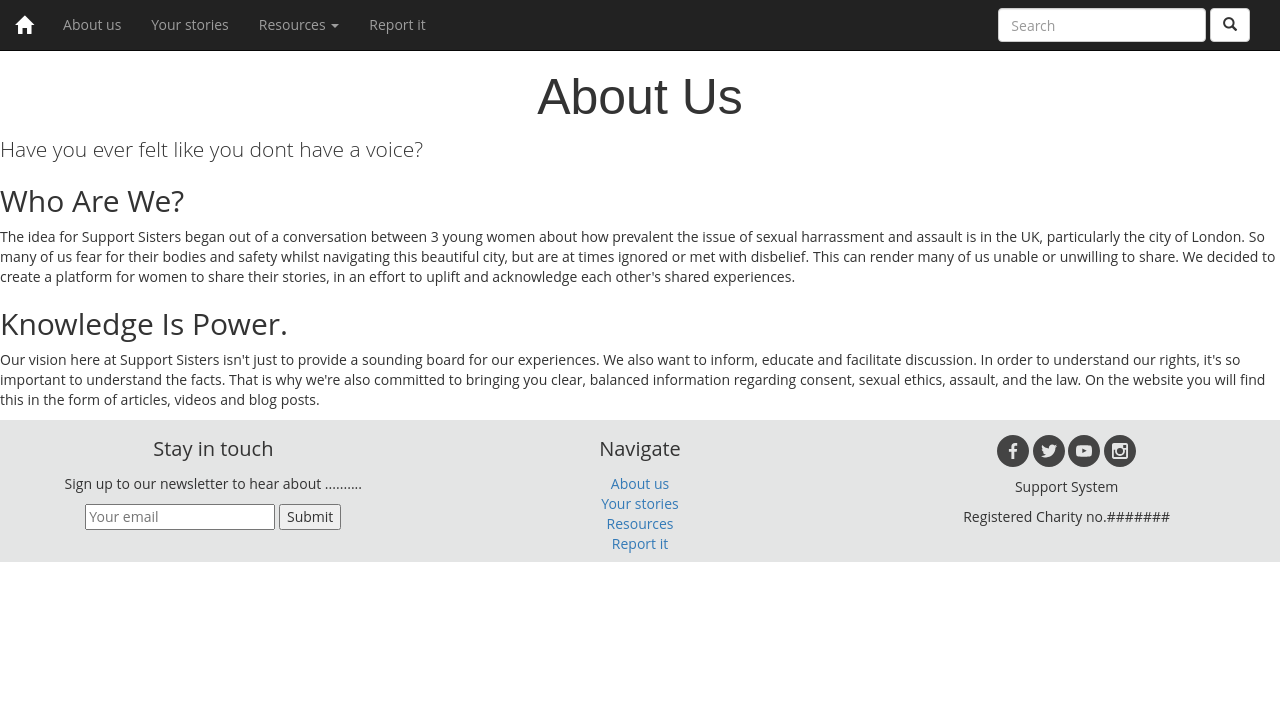
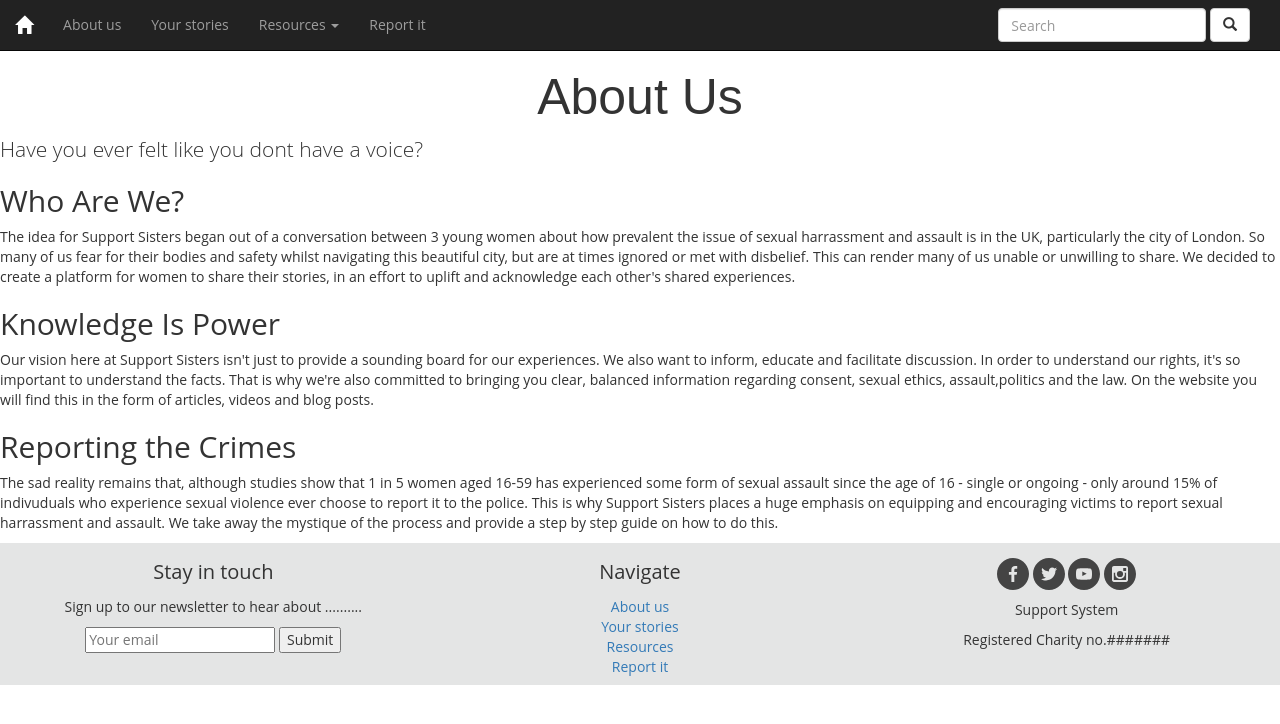
Before and after one commit to lucyjtaylor/codequeens, a plain HTML site: page about_us.html in a window 1280 px wide. Drawn offline with nearby package versions, Linux system fonts and the light colour scheme; a web font is replaced by a local one.

Commit message:
para 4
4th paragaph added

```diff
--- a/about_us.html
+++ b/about_us.html
@@ -74,11 +74,18 @@
                   So many of us fear for their bodies and safety whilst navigating this beautiful city, but are at times ignored or met with disbelief. This can render many of us unable or unwilling to share.
                   We decided to create a platform for women to share their stories, in an effort to uplift and acknowledge each other's shared experiences. </p>
 
-                  <h2>Knowledge Is Power.</h2>
+                  <h2>Knowledge Is Power</h2>
                   <p class ="know">Our vision here at Support Sisters isn't just to provide a sounding board for our experiences. We also want to inform, educate and facilitate discussion.
                     In order to understand our rights, it's so important to understand the facts. That is why we're also committed to bringing you clear, balanced information regarding
-                    consent, sexual ethics, assault, and the law. On the website you will find this in the form of articles, videos and blog posts.
+                    consent, sexual ethics, assault,politics and the law. On the website you will find this in the form of articles, videos and blog posts.
                    </p>
+
+                  <h2>Reporting the Crimes</h2>
+                  <p class ="report">The sad reality remains that, although studies show that 1 in 5 women aged 16-59 has experienced some form of sexual assault
+                    since the age of 16 - single or ongoing - only around 15% of indivuduals who experience sexual violence ever choose to report it to the police.
+                    This is why Support Sisters places a huge emphasis on equipping and encouraging victims to report sexual harrassment and assault.
+                    We take away the mystique of the process and provide a step by step guide on how to do this. </p>
+
 
               </div>
 
```
